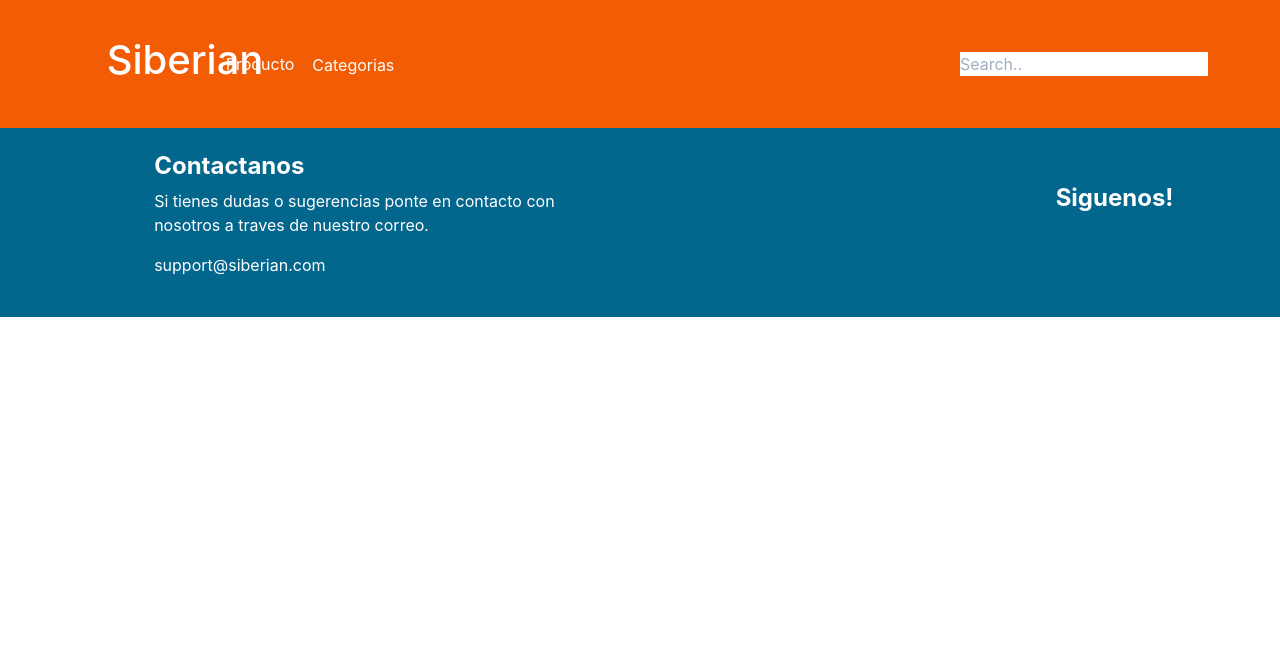
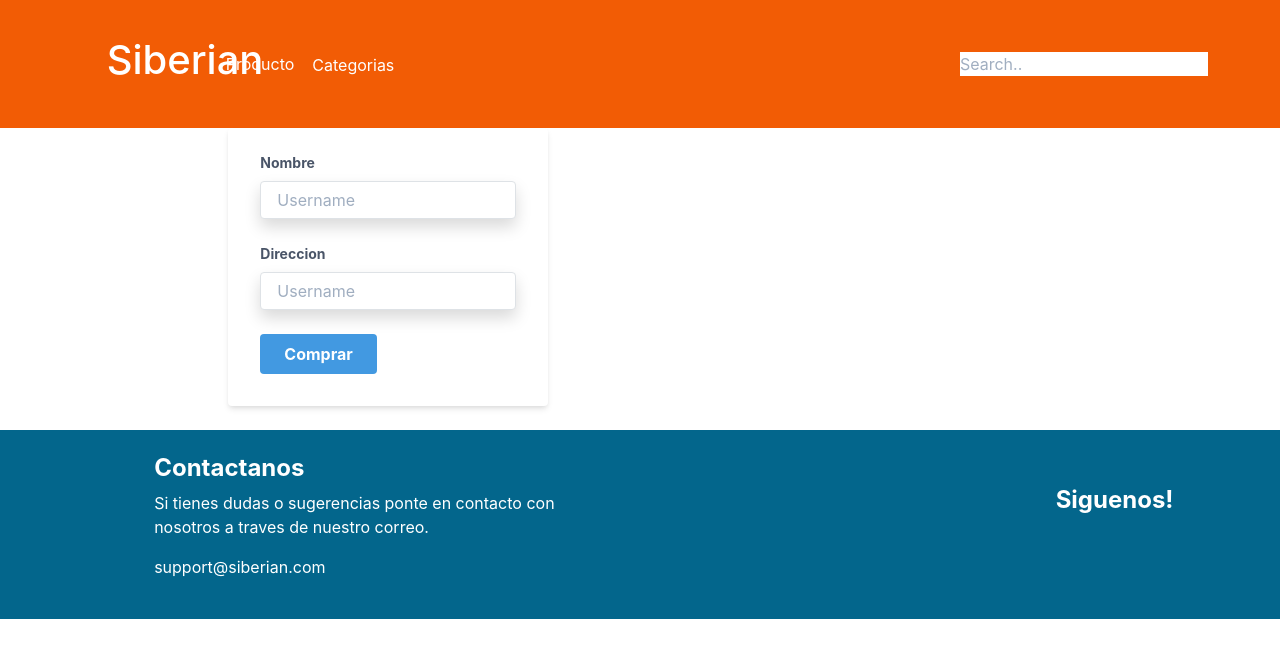
Before and after one commit to StraightUpCode/diseno_web, a website built with Parcel: page src/compra.html in a window 1280 px wide. Built offline with nearby package versions, Linux system fonts and the light colour scheme.

Commit message:
Something

```diff
--- a/src/compra.html
+++ b/src/compra.html
@@ -47,8 +47,29 @@
         </section>
     </header>
     <main class="grid grid-cols-12">
-        <section class="container col-span-6">
+        <section class="container col-span-6 col-start-3">
+            <div class="w-full max-w-xs">
+                <form class="bg-white shadow-md rounded px-8 pt-6 pb-8 mb-4">
+                  <div class="mb-4">
+                    <label class="block text-gray-700 text-sm font-bold mb-2" for="username">
+                      Nombre
+                    </label>
+                    <input class="shadow appearance-none border rounded w-full py-2 px-3 text-gray-700 leading-tight focus:outline-none focus:shadow-outline" id="username" type="text" placeholder="Username">
+                  </div>
+                  <div class="mb-4">
+                    <label class="block text-gray-700 text-sm font-bold mb-2" for="username">
+                      Direccion
+                    </label>
+                    <input class="shadow appearance-none border rounded w-full py-2 px-3 text-gray-700 leading-tight focus:outline-none focus:shadow-outline" id="username" type="text" placeholder="Username">
+                  </div>
+                  <div class="flex items-center justify-between">
+                    <button class="bg-blue-500 hover:bg-blue-700 text-white font-bold py-2 px-4 rounded focus:outline-none focus:shadow-outline" type="button">
+                      Comprar
+                    </button>
+                  </div>
+                </form>
 
+              </div>
         </section>
     </main>
     <footer class="container-fluid bg-blue color-white">
--- a/src/product.html
+++ b/src/product.html
@@ -88,7 +88,7 @@
             convallis a, faucibus a diam.</div>
           <div class='container  '>
             <div class='container flex justify-center '>
-              <button class='mx-4 btn btn-primary'>Comprar</button>
+              <button class='mx-4 btn btn-primary'><a href="./compra.html" class='text-decoration-none color-white' >Comprar</a></button>
               <button type="button" class='mx-4 btn btn-primary' data-toggle='modal' data-target='#compraRapida'>Compra
                 Rapida</button>
             </div>
```
